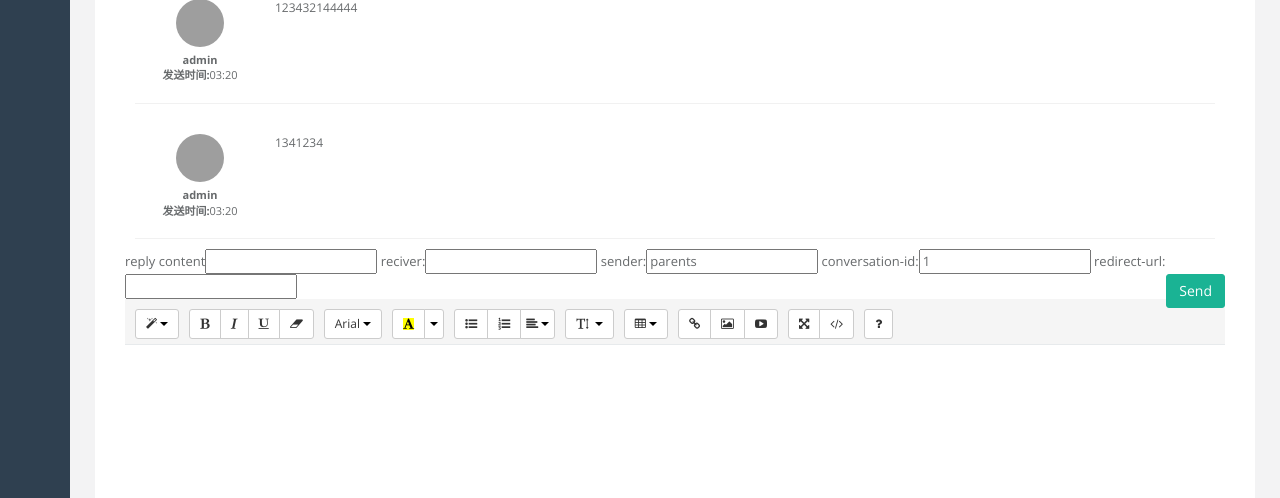
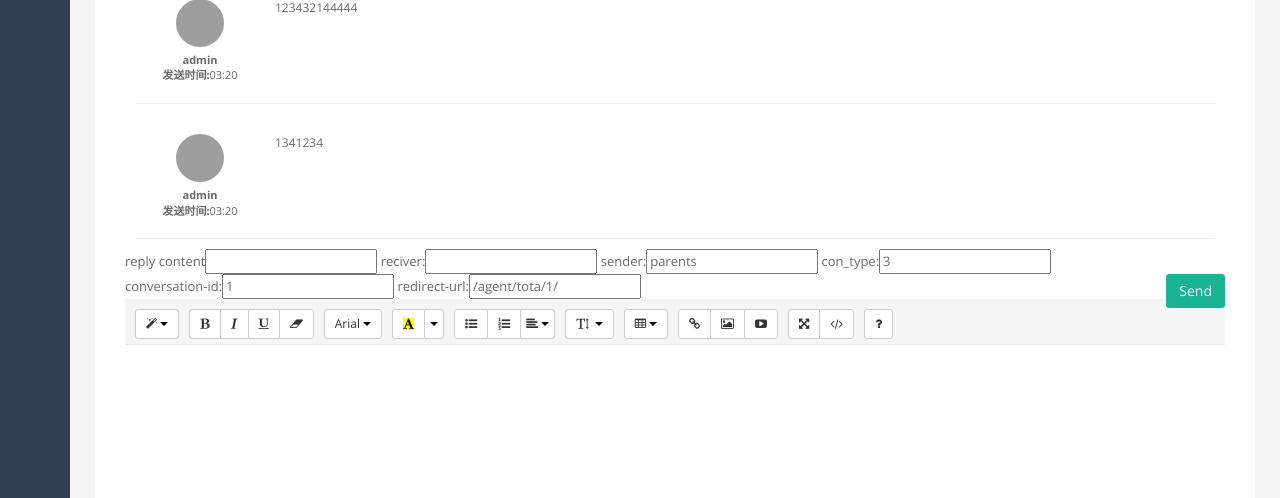
Before and after one commit to c0dezli/NetAdmin, a Django app: page /agent/tota/1/ in a window 1280 px wide. Shown: the part 693-1191 px from the top of the page. Run offline with Django 3.2, Linux system fonts and the light colour scheme; data comes from the database, SQL or seed files in the repository; both versions use the stored data as it was after the commit; parts of the project's set-up code (start-up, migrations or seed data) failed here and were passed over; some libraries are stand-ins or nearby versions; grey boxes are pictures that could not be loaded.

Commit message:
redirect url fixed

```diff
--- a/MyMessage/views.py
+++ b/MyMessage/views.py
@@ -9,6 +9,7 @@ from .models import Message, Conversation
 
 def message_detail_view(request, conversation_id):
     conversation = Conversation.objects.get(id=conversation_id)
+    con_type = conversation.type
     message_list = conversation.messages.all()
     for message in message_list:
         if message.unread and request.user.username == message.receiver:
@@ -19,9 +20,11 @@ def message_detail_view(request, conversation_id):
     return render(request, 'message_detail.html',
                   {'message_list': message_list,
                    'receiver': conversation.receiver,
-                   'conversation_id': conversation_id})
+                   'conversation_id': conversation_id,
+                   'con_type': con_type,
+                   'redirect_url': request.get_full_path()})
 
-def send_message_view(request, type):
+def send_message_view(request):
     '''
     POST: reciver, sender, content, redirect_url, (title), (reply_to)
     :param redirect_url:
@@ -31,13 +34,14 @@ def send_message_view(request, type):
         # new conversation
         try:
             conversation_id = request.POST['conversation_id']
+            con_type = request.POST['con_type']
             # init a new conversation instance
             new_conversation = Conversation()
             new_conversation.title = request.POST['title']
             new_conversation.p1 = request.POST['sender']
             new_conversation.p2 = request.POST['receiver']
             new_conversation.starter = request.POST['sender']
-            new_conversation.type = type
+            new_conversation.type = con_type
             new_conversation.save()
             # init a new message instance
             new_message = Message()
@@ -49,7 +53,7 @@ def send_message_view(request, type):
             new_conversation.messages.add(new_message)
             # todo: notifications
             # return to /****/****/(conversation_id)/
-            return HttpResponse('send success')
+            return HttpResponseRedirect(request.POST['redirect_url'])
         # replying a exist conversation
         except:
             conversation_id = request.POST['conversation_id']
@@ -65,7 +69,7 @@ def send_message_view(request, type):
             conversation.messages.add(new_message)
             # todo: notifications
             # return to /****/****/(conversation_id)/
-            return HttpResponse('send success')
+            return HttpResponseRedirect(request.POST['redirect_url'])
     else:
         return HttpResponseRedirect('/index/')
 
--- a/templates/message_detail.html
+++ b/templates/message_detail.html
@@ -59,12 +59,14 @@
                         <div class="col-lg-12">
                             <div class="chat-message-form">
                                 <form method="post" action="/sendmessage/">
+                                {% csrf_token %}
                                 <div id="test-form-submit">
                                     reply content<input name="content" type="text">
                                     reciver:<input name="sender" type="text" value="{{ user.username }}">
                                     sender:<input name="receiver" type="text" value="{{ receiver }}">
-                                    conversation-id:<input name="reply-to" type="text" value="{{ conversation_id }}">
-                                    redirect-url:<input name="redirect-url" type="text" value="{{ redirect_url }}">
+                                    con_type:<input name="receiver" type="text" value="{{ con_type }}"><br>
+                                    conversation-id:<input name="conversation_id" type="text" value="{{ conversation_id }}">
+                                    redirect-url:<input name="redirect_url" type="text" value="{{ redirect_url }}">
                                     <button type="submit" class="btn btn-primary pull-right">Send</button>
                                 </div>
                                     </form>
```
Also changed, not shown: db.sqlite3, 1 other file.
